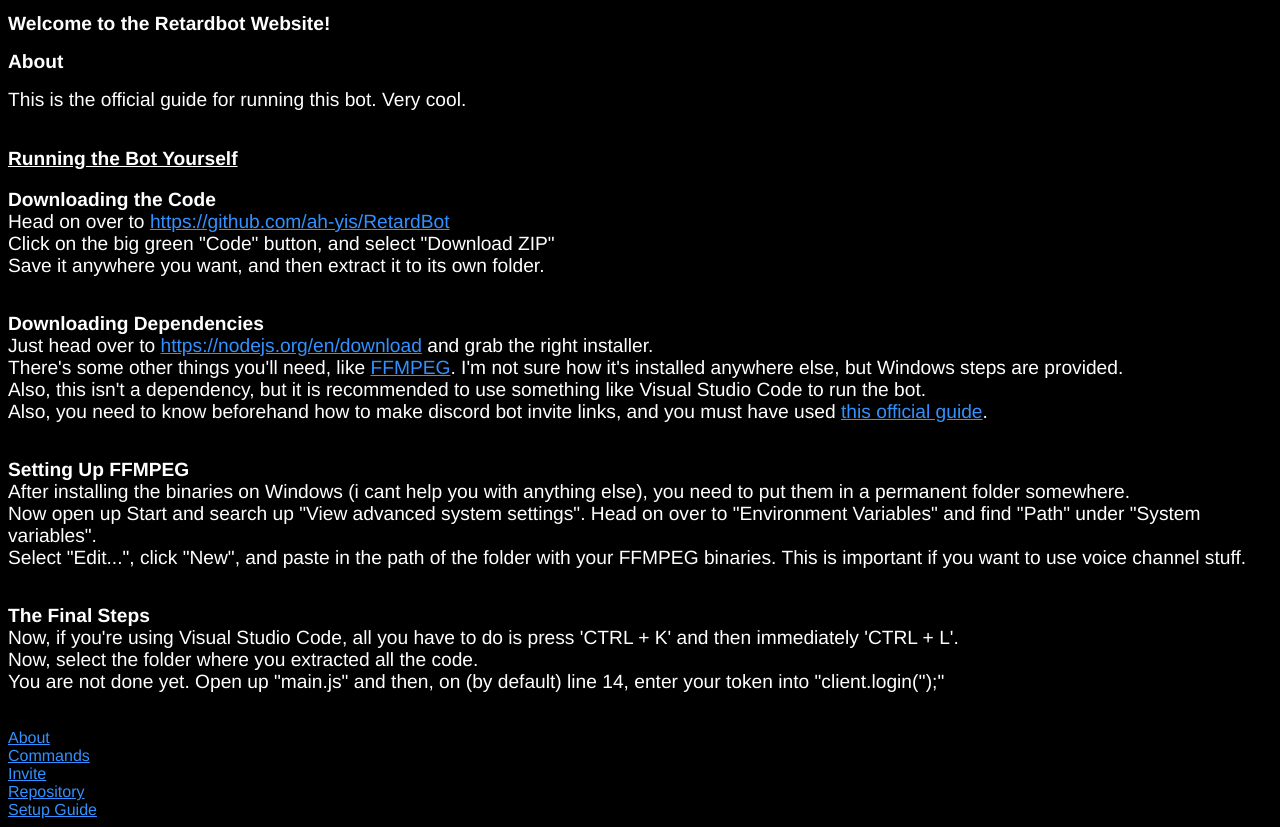
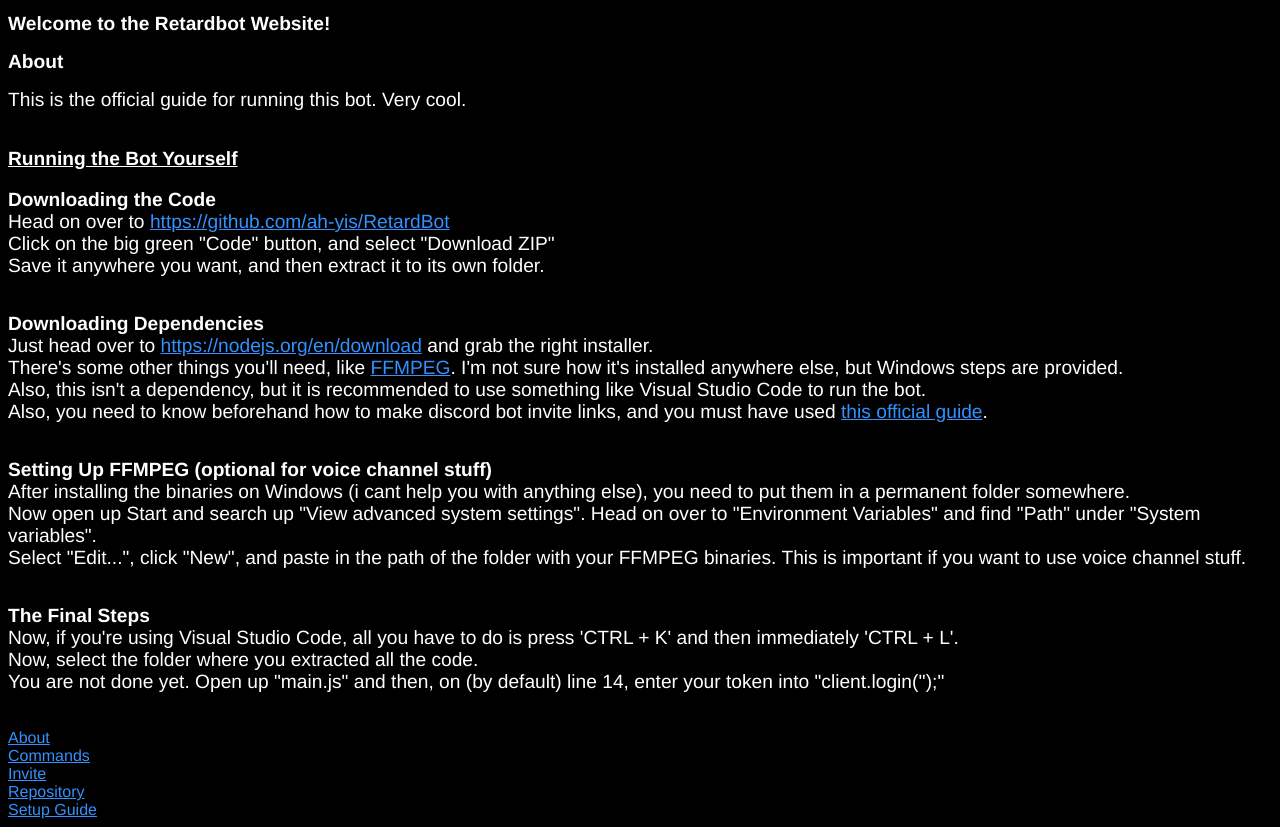
Before and after one commit to ah-yis/RetardBot, a website: page guide.html in a window 1280 px wide. Drawn offline with Linux system fonts and the light colour scheme.

Commit message:
Update guide.html

```diff
--- a/guide.html
+++ b/guide.html
@@ -76,7 +76,7 @@
 <br><br>
 
 <header style="color:white;font-family: 'Franklin Gothic Medium', 'Arial Narrow', Arial, sans-serif;font: size 20">
-    <b>Setting Up FFMPEG</b><br>
+    <b>Setting Up FFMPEG (optional for voice channel stuff)</b><br>
     After installing the binaries on Windows (i cant help you with anything else), you need to put them in a permanent
     folder somewhere.<br>
     Now open up Start and search up "View advanced system settings". Head on over to "Environment Variables" and find
```
